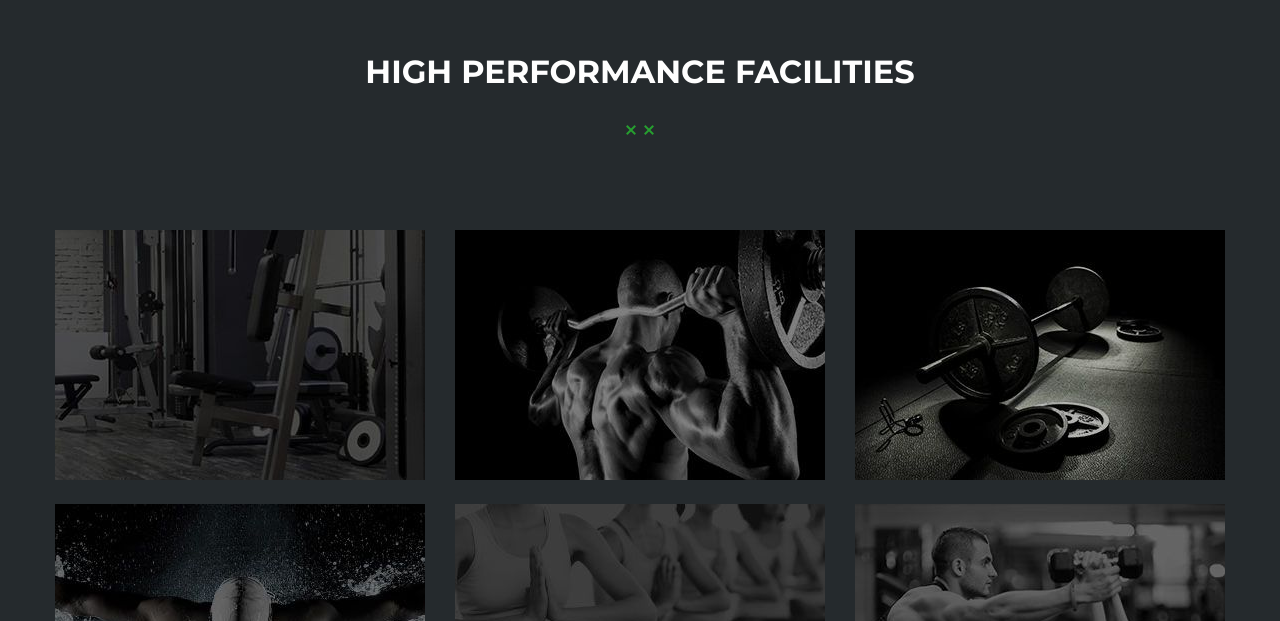
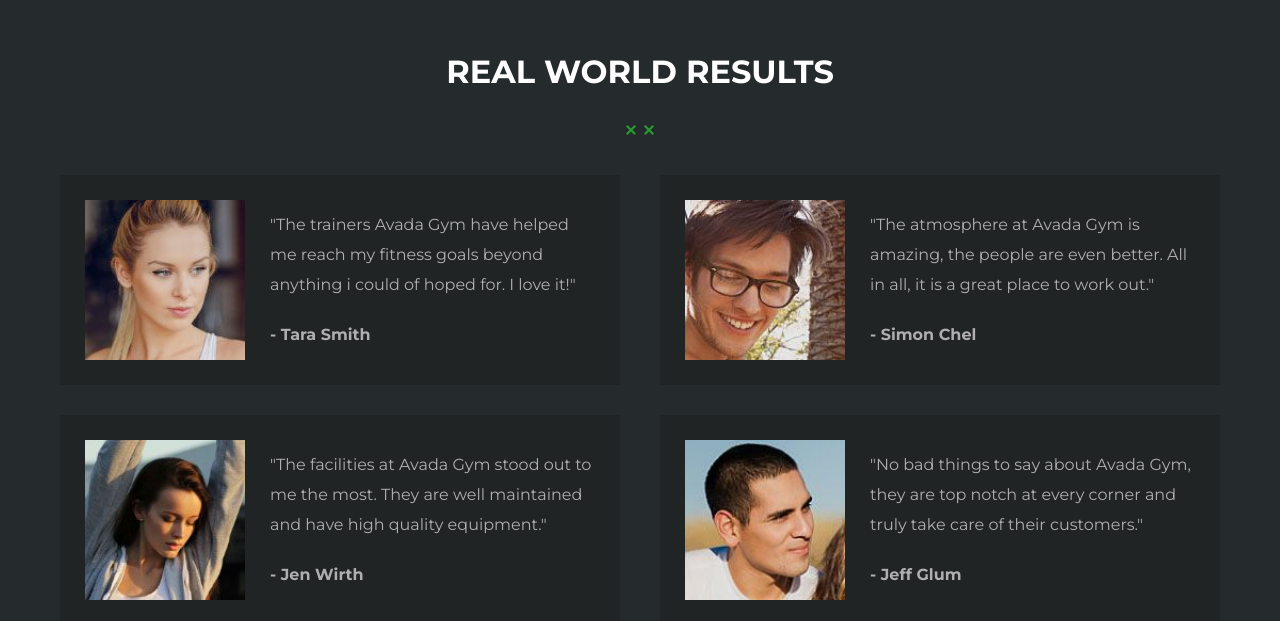
Before and after one commit to pizzi9523/proj-html-vuejs, a Vue app: page / in a window 1280 px wide. Shown: the part 2519-3140 px from the top of the page. Built offline with nearby package versions, Linux system fonts and the light colour scheme; the HTML template or start-up script is replaced by a standard one.

Commit message:
fix name ResultReview component in SiteMain

```diff
--- a/src/components/SiteMain.vue
+++ b/src/components/SiteMain.vue
@@ -3,7 +3,7 @@
     <Jumbotron />
     <SignUp />
     <Services />
-    <Result />
+    <ResultReview />
     <HighPerformance />
     <Banner />
     <Trainers />
@@ -16,7 +16,7 @@
 import Jumbotron from "./Jumbotron.vue";
 import SignUp from "./SignUp.vue";
 import Services from "./Services.vue";
-import Result from "./Result.vue";
+import ResultReview from "./ResultReview.vue";
 import HighPerformance from "./HighPerformance.vue";
 import Banner from "./Banner.vue";
 import Trainers from "./Trainers.vue";
@@ -28,7 +28,7 @@ export default {
     Jumbotron,
     SignUp,
     Services,
-    Result,
+    ResultReview,
     HighPerformance,
     Banner,
     Trainers,
```
